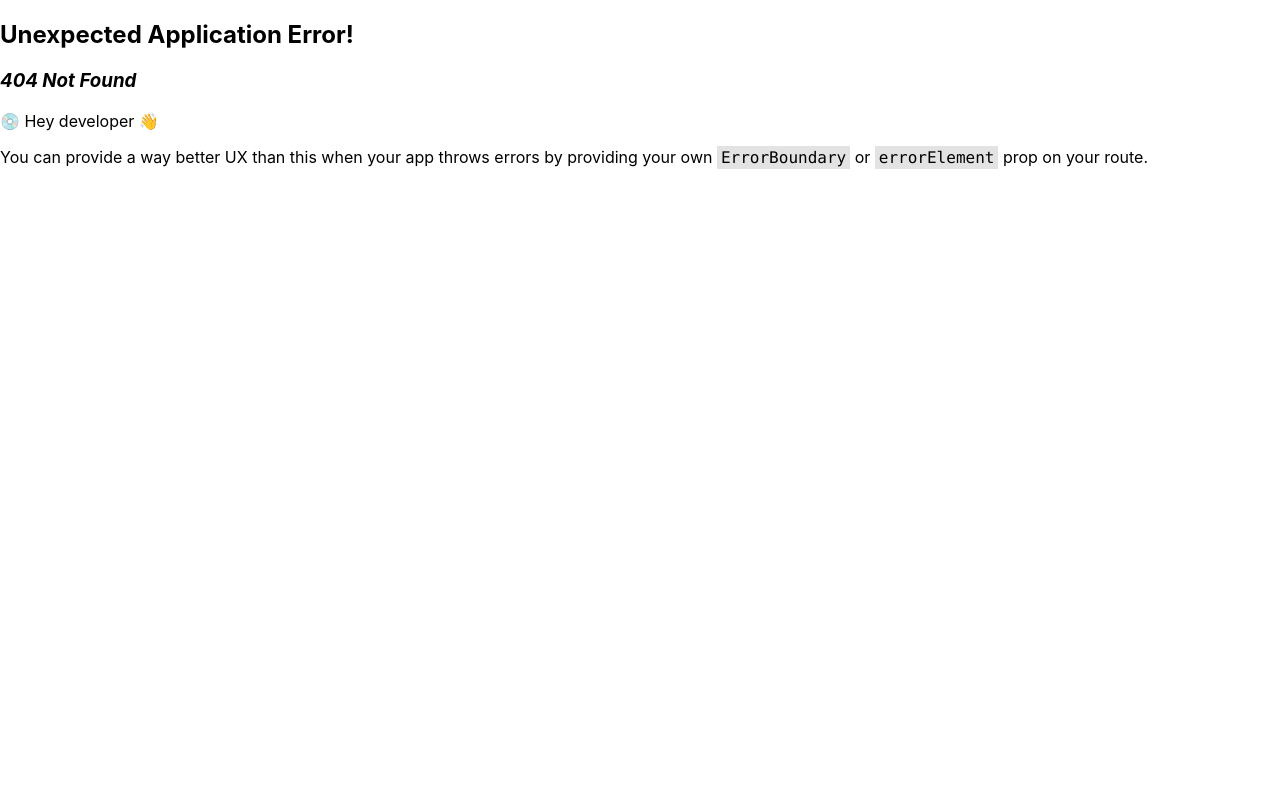
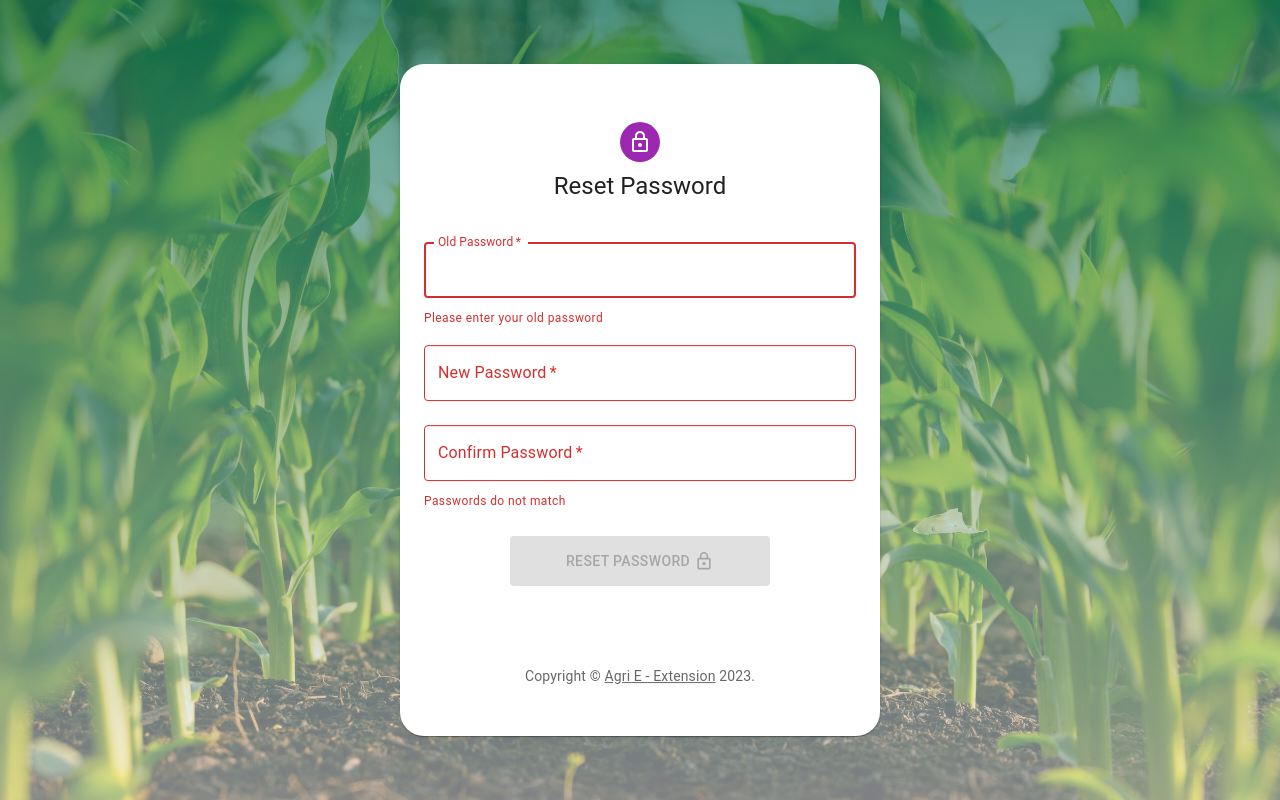
Before and after one commit to upeka-silva/Eagriclient, a React (Create React App) app: page /password-reset in a window 1280 px wide. Before the commit this address had no page. Built offline with nearby package versions, Linux system fonts and the light colour scheme.

Commit message:
password reset ui

```diff
--- a/package.json
+++ b/package.json
@@ -5,6 +5,7 @@
   "dependencies": {
     "@emotion/react": "^11.10.6",
     "@emotion/styled": "^11.10.6",
+    "@mui/icons-material": "^5.11.11",
     "@mui/material": "^5.11.13",
     "@reduxjs/toolkit": "^1.9.3",
     "@testing-library/jest-dom": "^5.16.5",
--- /dev/null
+++ b/src/components/Containers/ContainerWithBG.js
@@ -0,0 +1,38 @@
+import React from 'react';
+import Container from '@mui/material/Container';
+import styled from 'styled-components';
+import { ContainerTypes } from '../../utils/constants/containerTypes';
+
+
+const ContainerWithBG = (props) => {
+    const { background, type, overlayColor, ...rest } = props;
+    switch (type) {
+        case ContainerTypes.mui:
+            return (
+                <BGContainerMUI background={background} {...rest} />
+            );
+        case ContainerTypes.div:
+        default:
+            const overlay = overlayColor ? `linear-gradient(${overlayColor}), ` : '';
+            return (
+                <BGContainerDiv background={background} overlayColor={overlay} {...rest} />
+            );
+    }
+}
+
+export default ContainerWithBG;
+
+
+const BGContainerMUI = styled(Container)`
+    background-image: url(${props => props.background});
+    background-position: center;
+    background-size: cover;
+`;
+
+const BGContainerDiv = styled.div`
+    width: 100vw;
+    height: 100vh;
+    background-image: ${props => props.overlayColor}url(${props => props.background});
+    background-position: center;
+    background-size: cover;
+`;
--- /dev/null
+++ b/src/components/Copyright/index.js
@@ -0,0 +1,18 @@
+import React from 'react';
+import Link from '@mui/material/Link';
+import Typography from '@mui/material/Typography';
+
+const Copyright = (props) => {
+    return (
+        <Typography variant="body2" color="text.secondary" align="center" {...props}>
+            {'Copyright © '}
+            <Link color="inherit" href="https://mui.com/">
+                Agri E - Extension
+            </Link>{' '}
+            {new Date().getFullYear()}
+            {'.'}
+        </Typography>
+    );
+}
+
+export default Copyright;
--- /dev/null
+++ b/src/pages/Password Reset/index.js
@@ -0,0 +1,188 @@
+import React, { useState, useEffect } from 'react';
+import Avatar from '@mui/material/Avatar';
+import Button from '@mui/material/Button';
+import CssBaseline from '@mui/material/CssBaseline';
+import TextField from '@mui/material/TextField';
+import Box from '@mui/material/Box';
+import LockOutlinedIcon from '@mui/icons-material/LockOutlined';
+import ArrowRightAltSharpIcon from '@mui/icons-material/ArrowRightAltSharp';
+import Typography from '@mui/material/Typography';
+import ContainerWithBG from '../../components/Containers/ContainerWithBG';
+import { createTheme, ThemeProvider } from '@mui/material/styles';
+import Copyright from '../../components/Copyright';
+import FormHelperText from '@mui/material/FormHelperText';
+import { ContainerTypes } from '../../utils/constants/containerTypes';
+import Card from '@mui/material/Card';
+import { Colors } from '../../utils/constants/Colors';
+import styled from 'styled-components';
+
+const BGImage = require('../../assets/images/background.jpg');
+
+const theme = createTheme();
+
+const PasswordResetPage = () => {
+
+    const [formData, setFormData] = useState({
+        oldPassword: "",
+        newPassword: "",
+        confirmPassword: "",
+    })
+
+    const handleSubmit = (event) => {
+        event.preventDefault();
+        const data = new FormData(event.currentTarget);
+        console.log(data);
+    };
+
+    const handleChange = (event) => {
+        event.preventDefault();
+        setFormData(current => ({ ...current, [event?.target?.name]: event?.target?.value || '' }))
+    }
+
+    useEffect(() => {
+        console.log(formData)
+    }, [formData]);
+
+    const validateInputByInput = (feild, target) => {
+        const current = { ...formData };
+        if (!feild) {
+            return false;
+        } else {
+            if (!!target) {
+                if (!!current[feild] && current[target] === current[feild]) {
+                    return false;
+                }
+            } else {
+                if (!!current[feild]) {
+                    return false;
+                }
+            }
+            return true;
+        }
+    }
+
+    return (
+        <ThemeProvider theme={theme}>
+            <ContainerWithBG background={BGImage} type={ContainerTypes.div} component="main" overlayColor="to top, rgba(245, 246, 252, 0.52), rgba(19, 117, 93, 0.73)">
+                <CssBaseline />
+                <CustomCard>
+                    <Box
+                        maxWidth='xs'
+                        sx={{
+                            marginTop: 4,
+                            display: 'flex',
+                            flexDirection: 'column',
+                            alignItems: 'center',
+                        }}
+                    >
+                        <Avatar sx={{ m: 1, bgcolor: 'secondary.main' }}>
+                            <LockOutlinedIcon />
+                        </Avatar>
+                        <Typography component="h1" variant="h5">
+                            Reset Password
+                        </Typography>
+                        <Box component="form" onSubmit={handleSubmit} noValidate sx={{ mt: 3 }}>
+                            <TextField
+                                margin="normal"
+                                required
+                                fullWidth
+                                id="old-password"
+                                label="Old Password"
+                                name="oldPassword"
+                                type="password"
+                                autoComplete="current-password"
+                                autoFocus
+                                onChange={handleChange}
+                                value={formData.oldPassword}
+                                aria-describedby="old-password-error"
+                                error={validateInputByInput('oldPassword', null)}
+                            />
+                            {
+                                validateInputByInput('oldPassword', null) &&
+                                <FormHelperText id="old-password-error" error>Please enter your old password</FormHelperText>
+                            }
+                            <TextField
+                                margin="normal"
+                                required
+                                fullWidth
+                                name="newPassword"
+                                label="New Password"
+                                type="password"
+                                id="new-password"
+                                autoComplete="password"
+                                onChange={handleChange}
+                                value={formData.newPassword}
+                                error={validateInputByInput('newPassword', 'confirmPassword')}
+                            />
+                            <TextField
+                                margin="normal"
+                                required
+                                fullWidth
+                                name="confirmPassword"
+                                label="Confirm Password"
+                                type="password"
+                                id="confirm-password"
+                                autoComplete="password"
+                                onChange={handleChange}
+                                value={formData.confirmPassword}
+                                error={validateInputByInput('confirmPassword', 'newPassword')}
+                                aria-describedby="confirm-password-error"
+                            />
+                            {(
+                                validateInputByInput('newPassword', 'confirmPassword')
+                                || validateInputByInput('confirmPassword', 'newPassword')
+                            ) &&
+                                <FormHelperText id="confirm-password-error" error>Passwords do not match</FormHelperText>
+                            }
+                            <ButtonContainer>
+                                <Button
+                                    type="submit"
+                                    fullWidth
+                                    variant="contained"
+                                    sx={{ mt: 3, mb: 2, minHeight: 50, maxWidth: 260 }}
+                                    disabled={
+                                        validateInputByInput('oldPassword', null)
+                                        || validateInputByInput('newPassword', 'confirmPassword')
+                                        || validateInputByInput('confirmPassword', 'newPassword')
+                                    }
+                                >
+                                    Reset Password
+                                    {
+                                        validateInputByInput('oldPassword', null)
+                                            || validateInputByInput('newPassword', 'confirmPassword')
+                                            || validateInputByInput('confirmPassword', 'newPassword') ? (
+                                            <>&nbsp;<LockOutlinedIcon fontSize='small' /></>
+                                        ) : (
+                                            <>&nbsp;<ArrowRightAltSharpIcon /></>
+                                        )
+                                    }
+                                </Button>
+                            </ButtonContainer>
+                        </Box>
+                    </Box>
+                    <Copyright sx={{ mt: 8, mb: 4 }} />
+                </CustomCard>
+            </ContainerWithBG>
+        </ThemeProvider>
+    );
+}
+
+export default PasswordResetPage;
+
+const CustomCard = styled(Card).attrs((props) => ({
+    sx: { maxWidth: 480, borderRadius: 6 }
+}))`
+    padding: 18px 24px;
+    margin: 0px;
+    position: absolute;
+    top: 50%;
+    left: 50%;
+    -ms-transform: translate(-50%, -50%);
+    transform: translate(-50%, -50%);
+`;
+
+const ButtonContainer = styled.div`
+    display: flex;
+    align-items: center;
+    justify-content: center;
+`;
--- a/src/routes/routes.js
+++ b/src/routes/routes.js
@@ -1,8 +1,13 @@
 import App from "../pages/App/App";
+import PasswordResetPage from "../pages/Password Reset";
 
 export const Routes = [
     {
         path: "/",
         element: <App />
+    },
+    {
+        path: "/password-reset",
+        element: <PasswordResetPage />
     }
 ];
--- /dev/null
+++ b/src/utils/constants/containerTypes.js
@@ -0,0 +1,4 @@
+export const ContainerTypes = {
+    div: 'div',
+    mui: 'mui'
+}
```
Also changed, not shown: src/assets/images/background.jpg (added).
